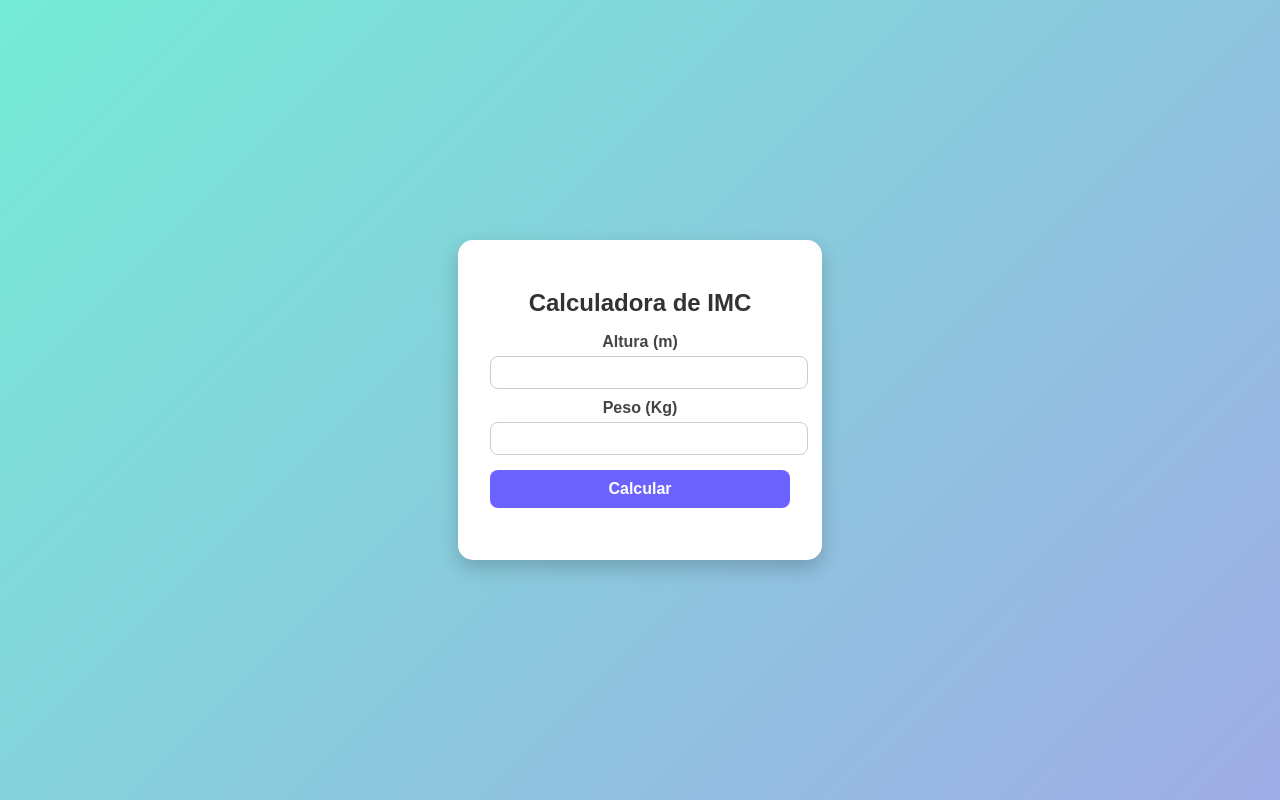
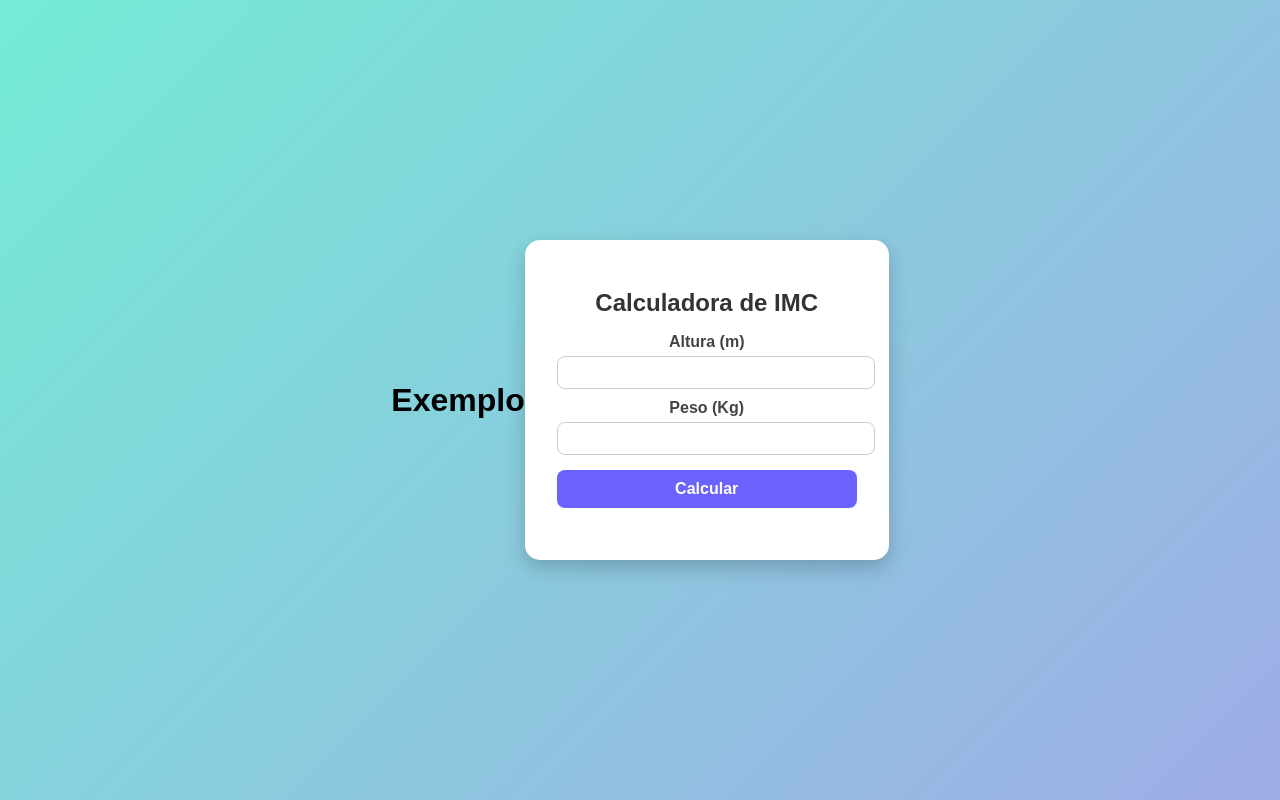
Before and after one commit to petrovnov9/Calculadora-de-IMC-III, a plain HTML site: page index.html in a window 1280 px wide. Drawn offline with Linux system fonts and the light colour scheme.

Commit message:
header da página

```diff
--- a/index.html
+++ b/index.html
@@ -9,6 +9,9 @@
 
 </head>
 <body>
+    <header>
+        <h1>Exemplo</h1>
+    </header>
     <div class="container">
         <h1>Calculadora de IMC</h1>
 
```
